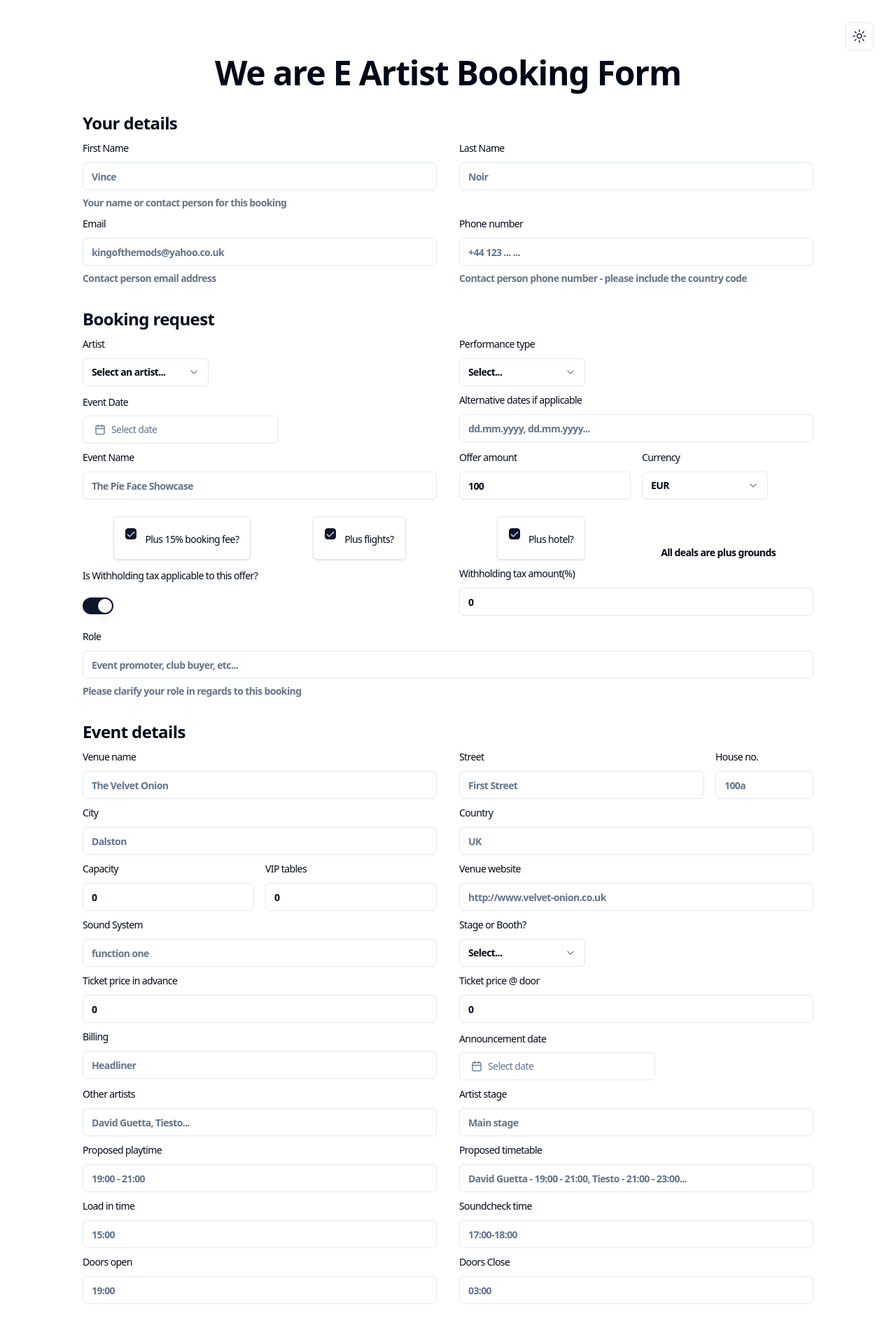
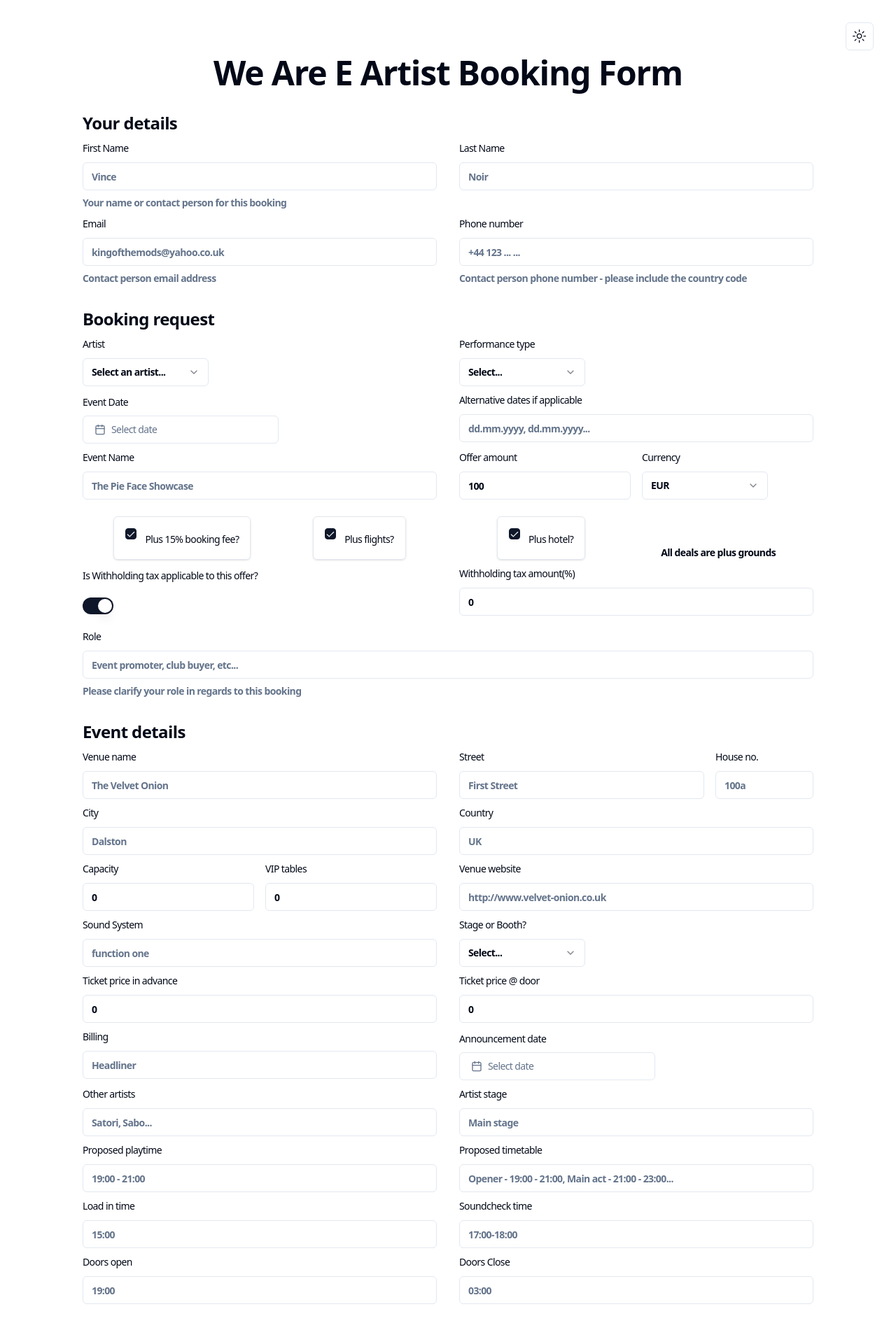
Before and after one commit to Jangelsdork/artist-booking-form, a Next.js app: page / in a window 1280 px wide. Shown: the top 1901 px of the page at 70% size. Built offline with nearby package versions, Linux system fonts and the light colour scheme.

Commit message:
minor changes requested by P & J

```diff
--- a/src/app/page.tsx
+++ b/src/app/page.tsx
@@ -12,7 +12,7 @@ export default function Home() {
       <div className='w-[100%] top-0 fixed flex flex-row justify-end items-center p-8'>
         <ModeToggle/>
         </div>
-      <h1  className="scroll-m-20 text-4xl font-extrabold tracking-tight lg:text-5xl pb-8">We are E Artist Booking Form</h1>
+      <h1  className="scroll-m-20 text-4xl font-extrabold tracking-tight lg:text-5xl pb-8">We Are E Artist Booking Form</h1>
       <BookingForm />
     </main>
   )
--- a/src/components/BookingForm.tsx
+++ b/src/components/BookingForm.tsx
@@ -973,7 +973,7 @@ const form = useForm<z.infer<typeof formSchema>>({
                   <FormItem>
                     <FormLabel>Other artists</FormLabel>
                     <FormControl>
-                      <Input placeholder="David Guetta, Tiesto..." {...field} />
+                      <Input placeholder="Satori, Sabo..." {...field} />
                     </FormControl>
                     <FormMessage />
                   </FormItem>
@@ -1014,7 +1014,7 @@ const form = useForm<z.infer<typeof formSchema>>({
                     <FormLabel>Proposed timetable</FormLabel>
                     <FormControl>
                       <Input
-                        placeholder="David Guetta - 19:00 - 21:00, Tiesto - 21:00 - 23:00..."
+                        placeholder="Opener - 19:00 - 21:00, Main act - 21:00 - 23:00..."
                         {...field}
                       />
                     </FormControl>
```
